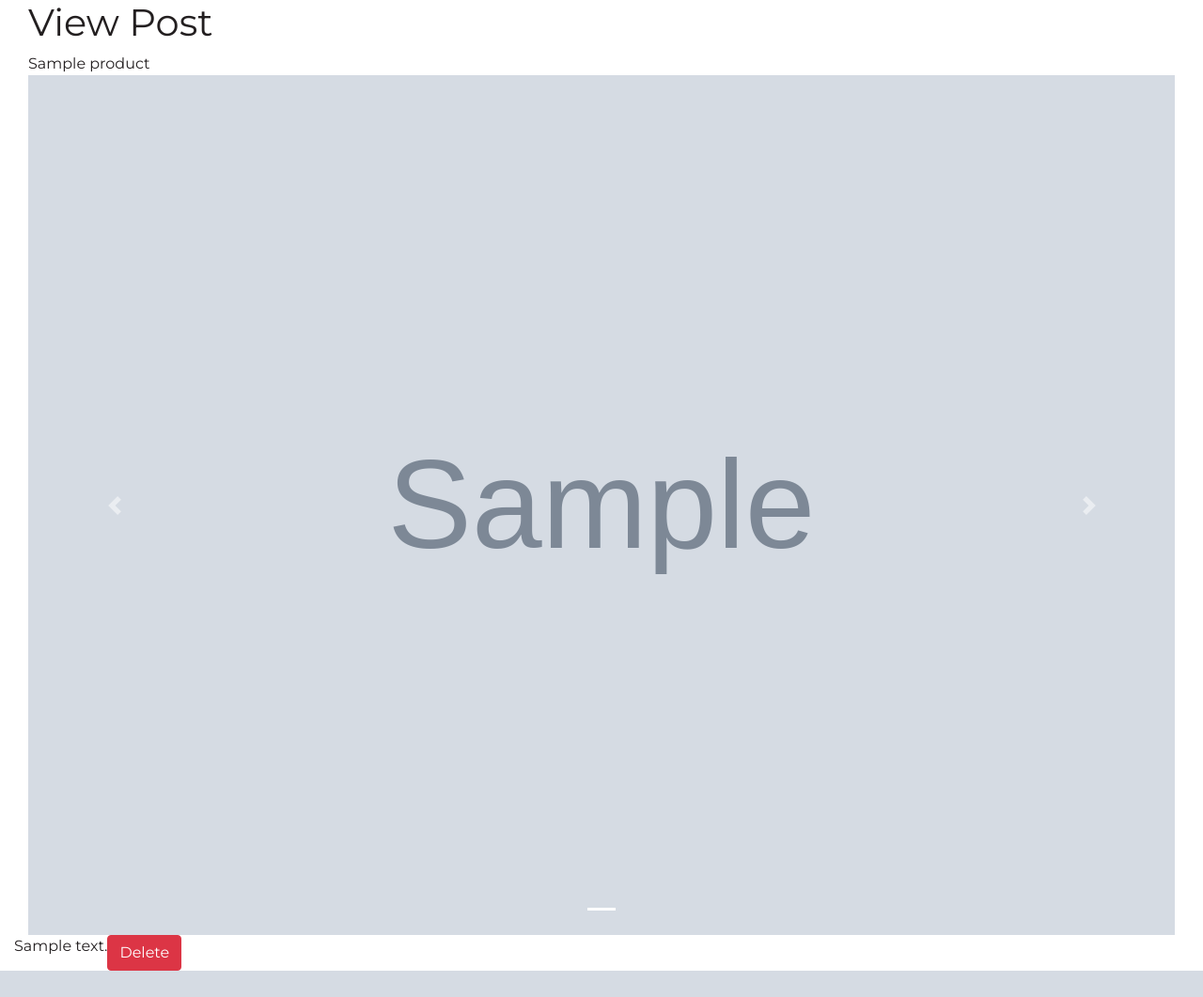
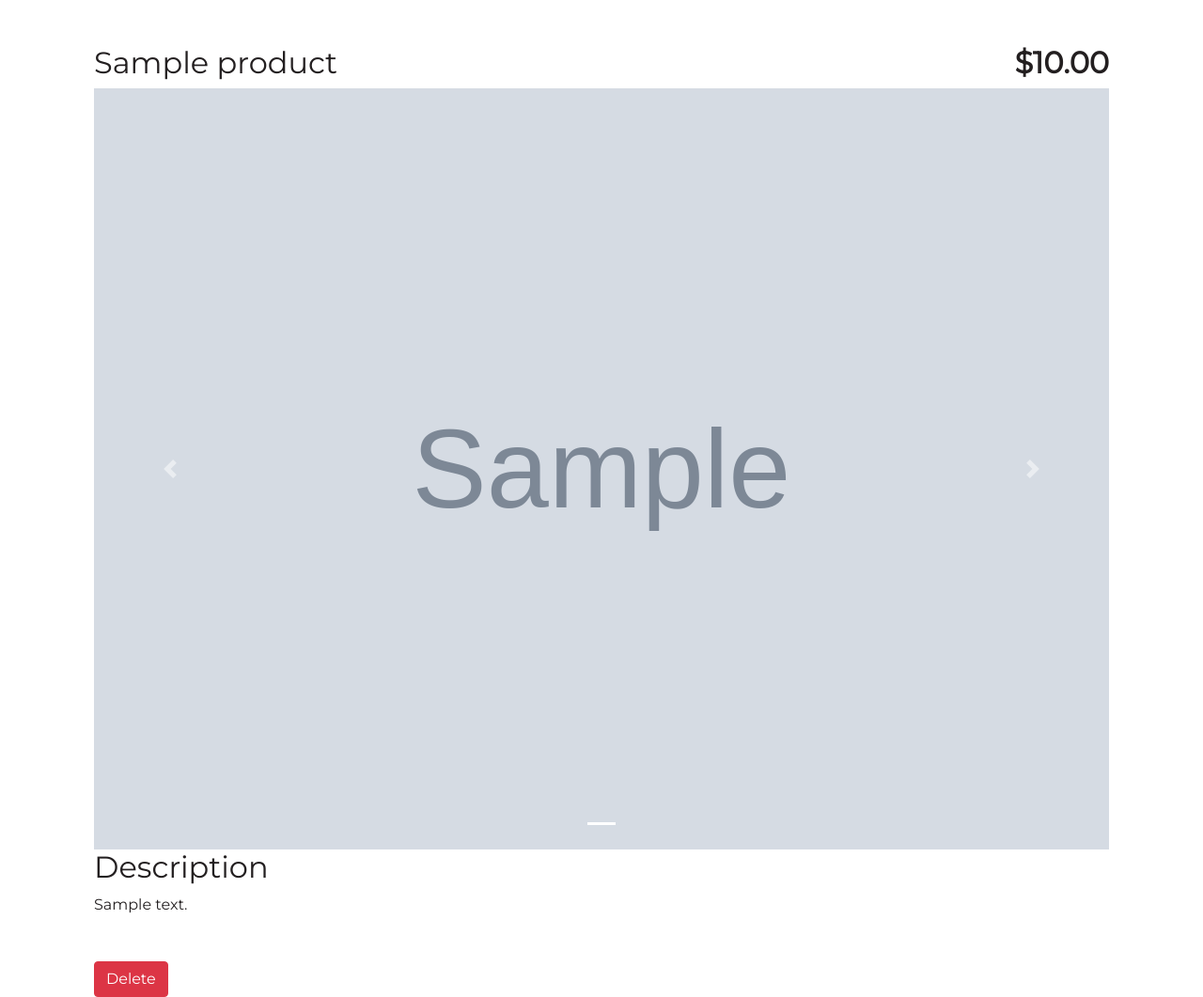
Before and after one commit to jfvalenzuelas/Community-project, a Django app: page /market/view-post/1 in a window 1280 px wide. Shown: the part 76-1137 px from the top of the page at 94% size. Before the commit the page ends 1109 px from the top, so only its background shows below. Run offline with Django 3.2, Linux system fonts and the light colour scheme; tables that the repository leaves empty hold one stand-in row (values such as "Sample post"); grey boxes marked "Sample" are stand-in pictures; some libraries are stand-ins or nearby versions.

Commit message:
TASK00002
Improvements:
- Products' list on home now shows an image for each entry as well.
- Products' list on home UI improved.
- Product's view UI has been improved.

```diff
--- a/market/static/market/custom.css
+++ b/market/static/market/custom.css
@@ -13,6 +13,9 @@ body {
     background-color: var(--pure-white);
 }
 
+hr {
+    color: var(--raisin-black);
+}
 /*-->Navbar custom css*/
 .navbar-custom {
     background-color: var(--green-munsell);
--- a/market/templates/market/base.html
+++ b/market/templates/market/base.html
@@ -65,7 +65,7 @@
             </div>
         </div>
     </nav>
-    <div class="container-fluid">
+    <div class="container">
         {% block content %}{% endblock %}
     </div>
 
--- a/market/templates/market/new-post.html
+++ b/market/templates/market/new-post.html
@@ -1,6 +1,6 @@
 {% extends 'market/base.html' %}
 {% block content %}
-    <div class="container-fluid">
+    <div class="container">
         <h1>Publish a Product</h1>
         {% include "market/new-post-form.html" %}
     </div>
--- a/market/templates/market/view-post.html
+++ b/market/templates/market/view-post.html
@@ -1,11 +1,12 @@
 {% extends 'market/base.html' %}
 {% block content %}
-    <div class="container-fluid">
-        <h1>View Post</h1>
-
-        <div class="row">
-            <div class="col-12">
-                <span>{{ product.title }}</span>
+    <div class="container">
+        <div class="row mt-5">
+            <div class="col-6">
+                <h2 class="float-left">{{ product.title }}</h2>
+            </div>
+            <div class="col-6">
+                <h2 class="float-right"><b>${{ product.price }}</b></h2>
             </div>
         </div>
         <div class="row">
@@ -23,10 +24,10 @@
                     <div class="carousel-inner" role="listbox">
                         {% for p in photos %}
                             <div class="carousel-item {% if forloop.counter0 == 0 %} active {% endif %}">
-                        <img class="d-block w-100" src="{{p.image.url}}"
-                        alt="First slide">
+                                <img class="d-block w-100" src="{{p.image.url}}" alt="First slide">
                             </div>
                         {% endfor %}
+                    </div>
                     <!--/First slide-->
                     <!--/.Slides-->
                     <!--Controls-->
@@ -45,20 +46,18 @@
         </div>
         <div class="row">
             <div class="col-12">
-                <span>{{ product.name }}</span>
+                <h2>Description</h2>
             </div>
-        </div>
-        <div class="row">
             <div class="col-12">
                 <span>{{ product.description }}</span>
             </div>
         </div>
+        <div class="row mt-5">
+            <div class="col-12">
                 <form action="{% url 'delete_post' product.id %}" method="POST">
                     {% csrf_token %}
-            <div class="form-row">
-                <div class="col-md-12">
                     <button type="submit" class="btn btn-danger">Delete</button>
-                </div>
+                </form>
             </div>
         </div>
     </div>
--- a/market/views.py
+++ b/market/views.py
@@ -5,9 +5,17 @@ from .forms import ProductForm
 
 # Create your views here.
 def home(request):
+    products_list = []
     products = Product.objects.filter(sold=False)
+    for product in products:
+        thumbnail = Image.objects.filter(product=product)[0]
+        product_data = {
+            "product": product,
+            "thumbnail": thumbnail
+        }
+        products_list.append(product_data)
 
-    return render(request, 'market/home.html', {'products':products})
+    return render(request, 'market/home.html', {'products_list':products_list})
 
 def new_post(request):
     if request.method == 'POST':
```
Also changed, not shown: market/templates/market/home.html (+22 -10 lines). Lines whose indentation alone changed are shown as unchanged.
